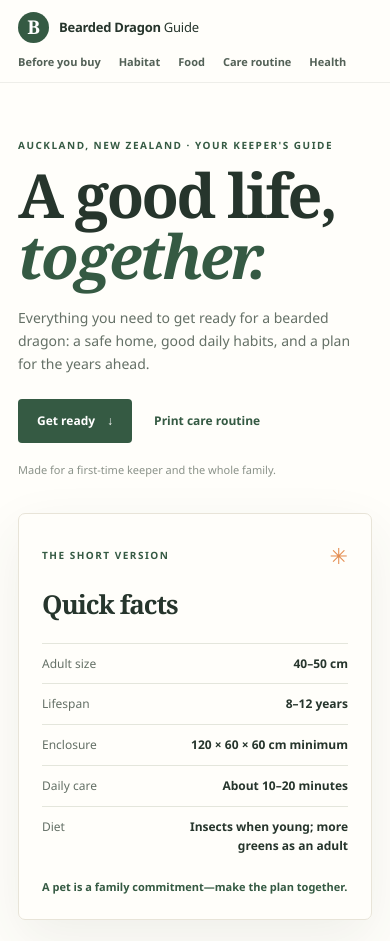
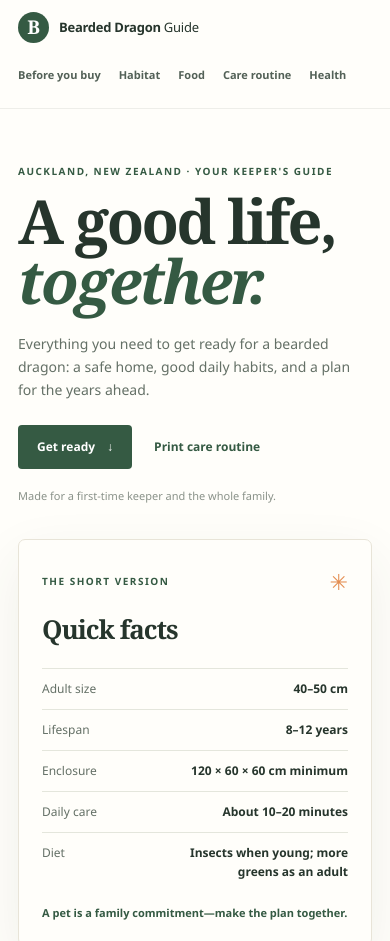
Before and after one commit to mikebranstein/bearded-dragon-guide, a plain HTML site: page index.html in a window 390 px wide. Shown: the top 941 px of the page. Drawn offline with Linux system fonts and the light colour scheme.

Commit message:
Agent Host changes for agents/mobile-friendly-site-update (#3)

```diff
--- a/styles.css
+++ b/styles.css
@@ -222,9 +222,10 @@ thead th { color: #8a9289; font-size: 9px; font-weight: 700; letter-spacing: .09
 .back-top { color: #f1dfc7; font-size: 10px; font-weight: 600; text-decoration: none; white-space: nowrap; }
 
 @media (max-width: 860px) {
+  html { scroll-padding-top: 112px; }
   .site-header { align-items: flex-start; flex-direction: column; gap: 10px; padding-block: 13px; }
   .site-nav { width: 100%; overflow-x: auto; gap: 20px; padding-bottom: 2px; }
-  .site-nav a { flex: 0 0 auto; }
+  .site-nav a { display: flex; min-height: 44px; flex: 0 0 auto; align-items: center; }
   .hero { min-height: auto; grid-template-columns: 1fr .9fr; gap: 25px; padding-block: 65px; }
   .habitat-layout, .health-layout { gap: 30px; }
   .food-details { grid-template-columns: repeat(2, 1fr); }
```
